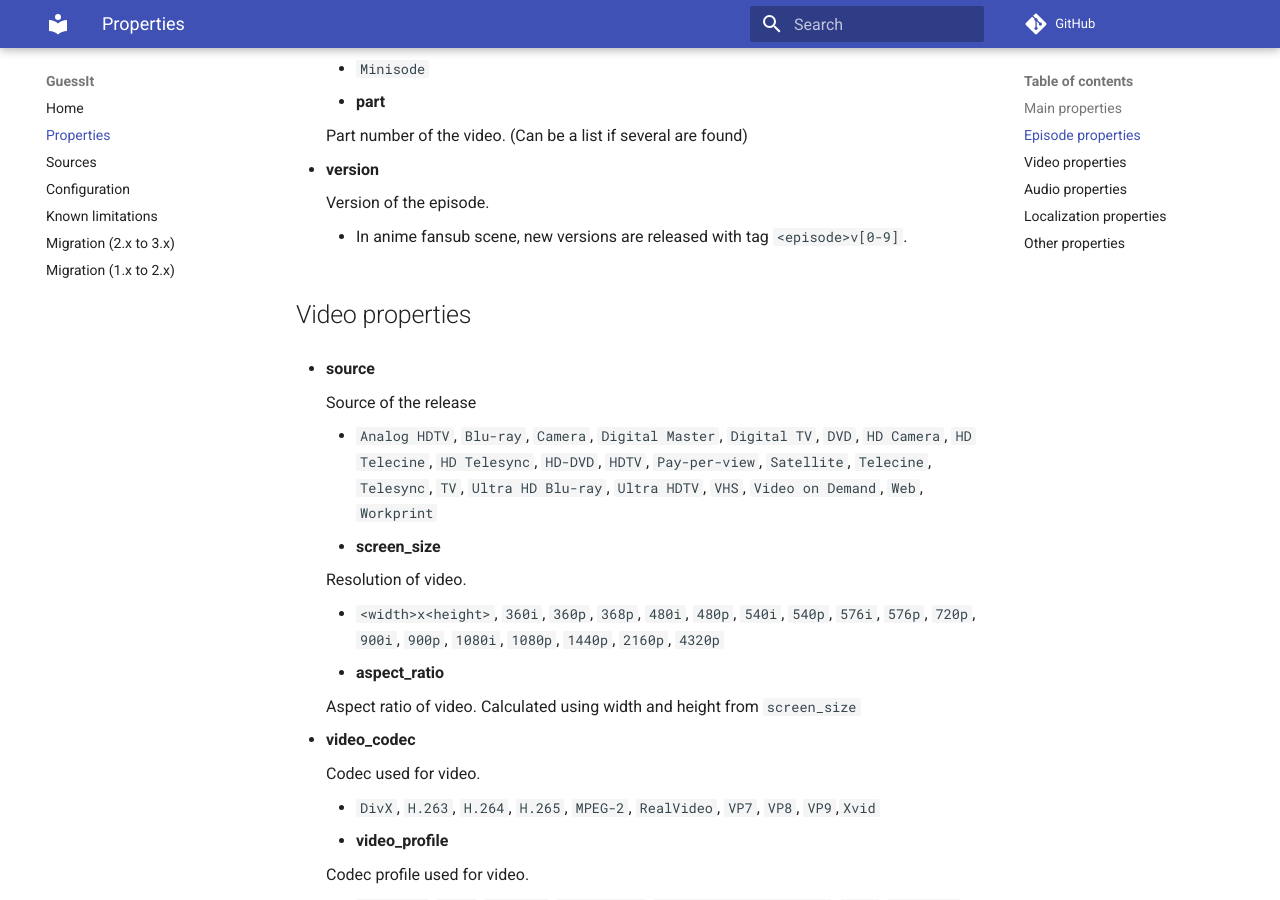
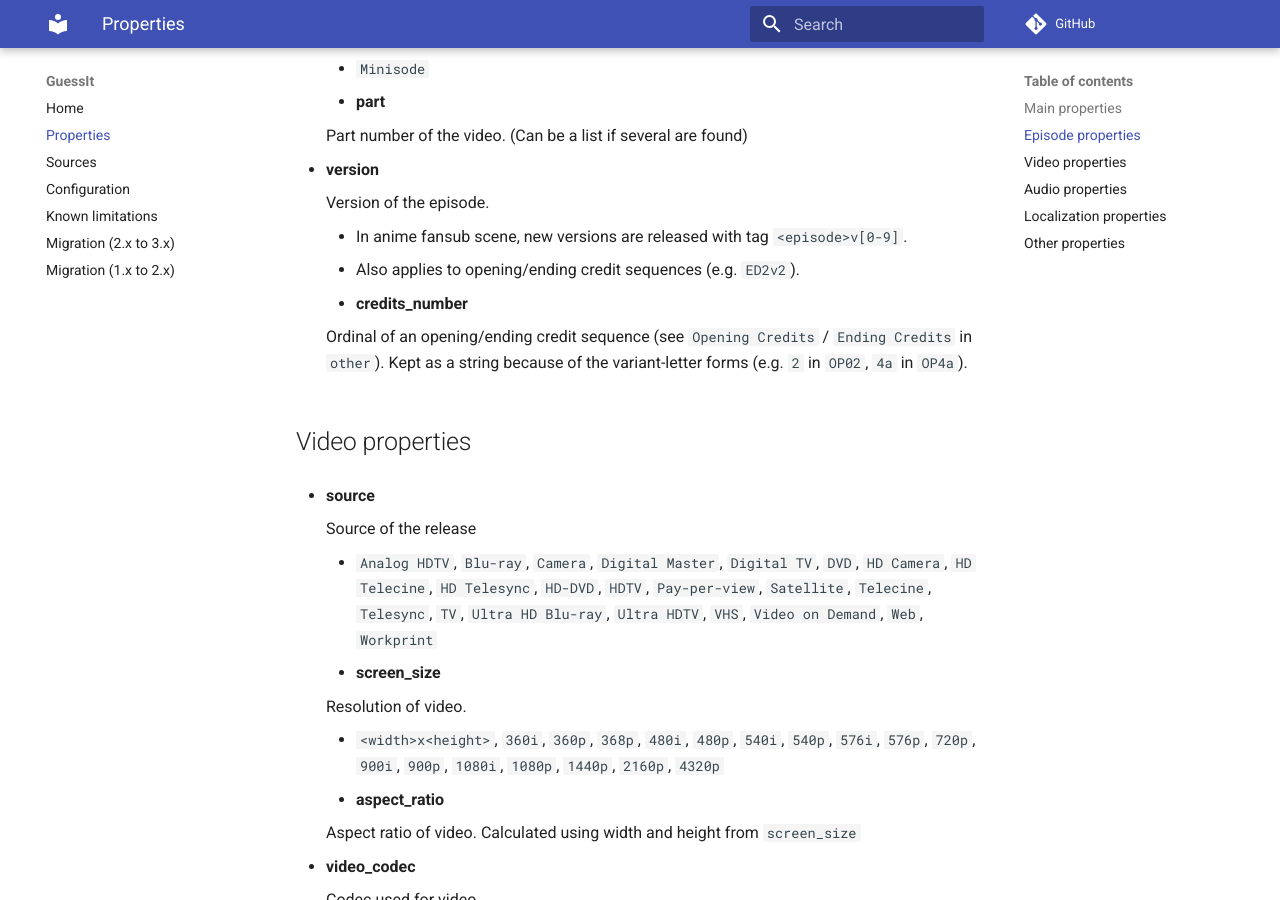
Before and after one commit to guessit-io/guessit, an MkDocs documentation site: the page built from docs/properties.md, in a window 1280 px wide and 900 px high, scrolled down 2707 px. Built offline with MkDocs 1.6.1 and Material for MkDocs 9.7.7, drawn with Linux system fonts in a browser that asks for light colours; comment, search, counter and statistics services are not loaded.

Commit message:
docs(properties): document credits_number and Creditless (#705)
properties.md is the manual property reference (not doctested, .md is not
covered by --doctest-glob), so it drifted: add the new `credits_number`
property and the `Creditless` other value, and note that `version` also
applies to opening/ending credits.

Co-Authored-By: Claude Opus 4.8 (1M context) <noreply@anthropic.com>
Claude-Session: https://claude.ai/code/session_01HSN8U8jMGw791gxpVpRh6f

```diff
--- a/docs/properties.md
+++ b/docs/properties.md
@@ -114,6 +114,12 @@ Episode properties
     Version of the episode.
 
     -   In anime fansub scene, new versions are released with tag `<episode>v[0-9]`.
+    -   Also applies to opening/ending credit sequences (e.g. `ED2v2`).
+-   **credits\_number**
+
+    Ordinal of an opening/ending credit sequence (see `Opening Credits` /
+    `Ending Credits` in `other`). Kept as a string because of the variant-letter
+    forms (e.g. `2` in `OP02`, `4a` in `OP4a`).
 
 Video properties
 ----------------
```
Also changed, not shown: other parts of docs/properties.md (+1 -1 lines).
